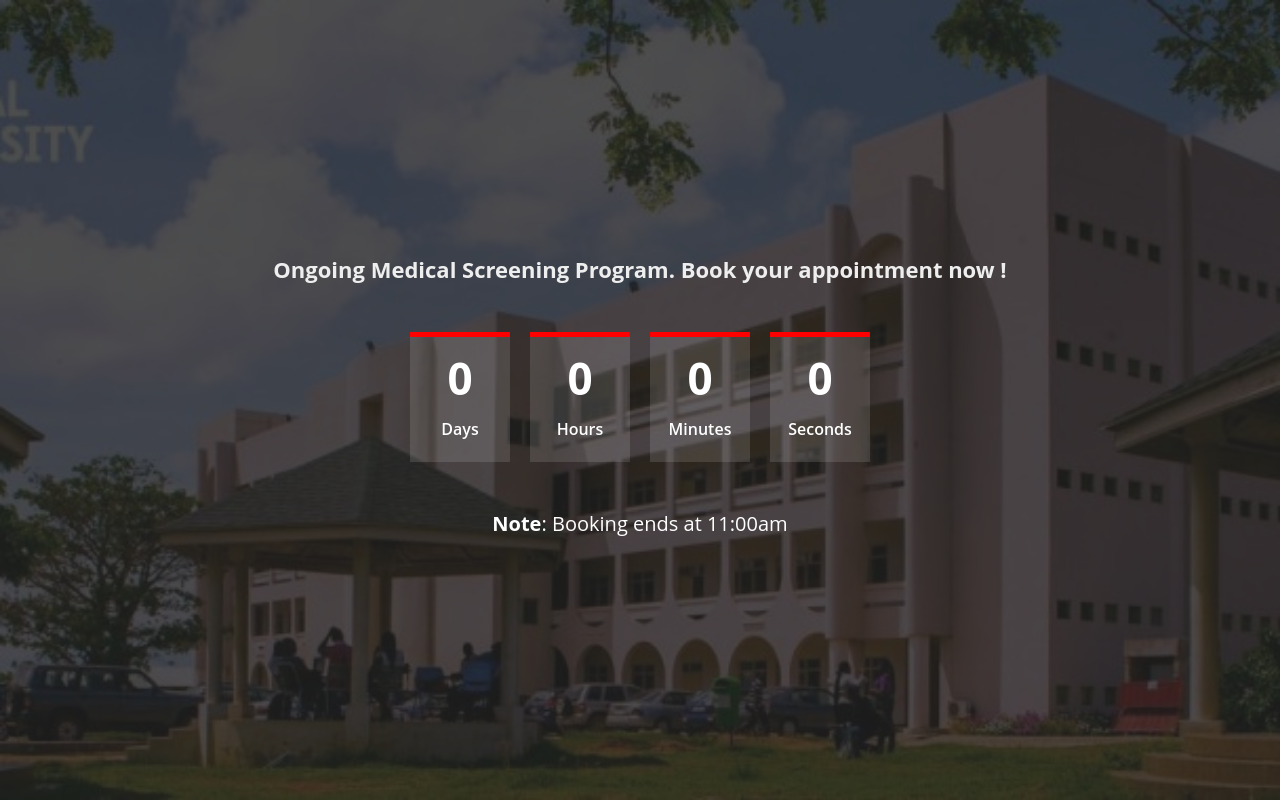
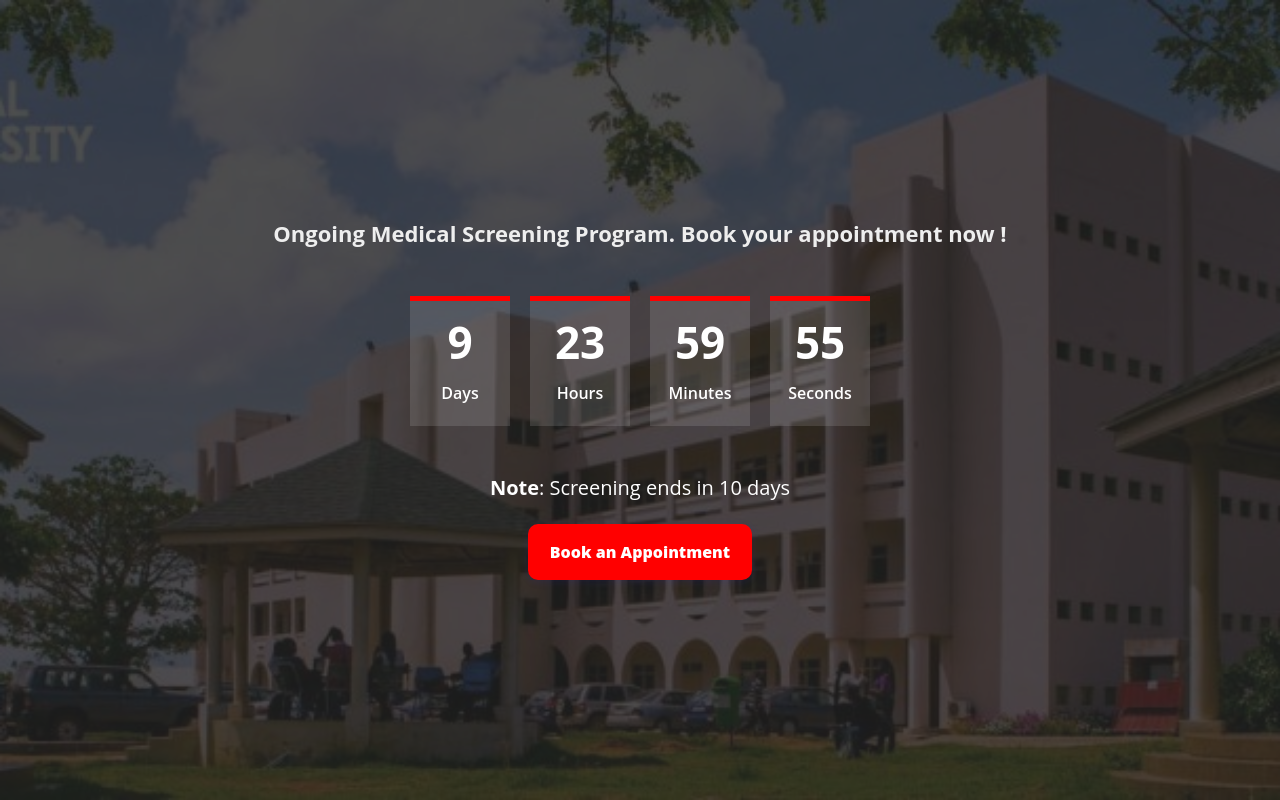
Before and after one commit to SoftLife0/Booking, a React (Vite) app: page / in a window 1280 px wide. Built offline with nearby package versions, Linux system fonts and the light colour scheme.

Commit message:
simplyfying the landing page

```diff
--- a/src/pages/Hero/Landing.jsx
+++ b/src/pages/Hero/Landing.jsx
@@ -1,55 +1,43 @@
 import React, { useState, useEffect } from 'react';
-import { useHistory } from 'react-router-dom/cjs/react-router-dom.min';
+import { useHistory } from 'react-router-dom';
 import './Landing.css';
-// import logo from '../../assets/hero.png'
 
 const Landing = () => {
   const [countdown, setCountdown] = useState({ days: 0, hours: 0, minutes: 0, seconds: 0 });
-  const [isBookingOpen, setIsBookingOpen] = useState(false);
+  const [endDate] = useState(() => {
+    const today = new Date();
+    const endDate = new Date(today.setDate(today.getDate() + 10)); // Set end date to 10 days from today
+    return endDate;
+  });
   const history = useHistory();
 
   useEffect(() => {
-    const countDownDate = () => {
+    const calculateCountdown = () => {
       const now = new Date().getTime();
-      const slotStart = new Date();
-      slotStart.setHours(7, 0, 0, 0); // Set the start time to 8:00 am
-      const slotEnd = new Date();
-      slotEnd.setHours(11, 0, 0, 0); // Set the end time to 11:00 am
-      const tenDaysFromNow = new Date();
-      tenDaysFromNow.setDate(tenDaysFromNow.getDate() + 10); // 10 days from now
-
-      if (now >= slotStart.getTime() && now <= slotEnd.getTime()) {
-        // Inside the booking slot
-        const timeLeft = slotEnd.getTime() - now;
+      const timeLeft = endDate.getTime() - now;
       const days = Math.floor(timeLeft / (1000 * 60 * 60 * 24));
       const hours = Math.floor((timeLeft % (1000 * 60 * 60 * 24)) / (1000 * 60 * 60));
       const minutes = Math.floor((timeLeft % (1000 * 60 * 60)) / (1000 * 60));
       const seconds = Math.floor((timeLeft % (1000 * 60)) / 1000);
 
       setCountdown({ days, hours, minutes, seconds });
-        setIsBookingOpen(true);
-      } else {
-        // Outside the booking slot
-        setIsBookingOpen(false);
-      }
     };
 
-    const interval = setInterval(countDownDate, 1000);
-    countDownDate(); // Run initially to set the initial countdown
+    const interval = setInterval(calculateCountdown, 1000);
+    calculateCountdown(); // Run initially to set the initial countdown
     return () => clearInterval(interval); // Clean up interval on unmount
-  }, []);
+  }, [endDate]);
 
   const handleMakeAppointment = () => {
-    history.push('/booking')
+    history.push('/booking');
   };
 
   return (
     <div id="hero">
       <header id="header" className="d-flex align-items-center">
         <div className="container d-flex flex-column align-items-center">
-          {/* <img src={logo} width={150} alt="" /> */}
           <h2 style={{ textAlign: 'center', fontWeight:'bold' }}>Ongoing Medical Screening Program. Book your appointment now !</h2>
-          <div className="countdown d-flex justify-content-center" data-count={new Date().getFullYear() + '/' + (new Date().getMonth() + 1) + '/' + (new Date().getDate() + 10)}>
+          <div className="countdown d-flex justify-content-center" data-count={endDate.toLocaleDateString()}>
             <div className="countdown-item">
               <h3>{countdown.days}</h3>
               <h4>Days</h4>
@@ -67,15 +55,10 @@ const Landing = () => {
               <h4>Seconds</h4>
             </div>
           </div>
-          <h5><b>Note</b>: Booking ends at 11:00am</h5>
-
-
+          <h5><b>Note</b>: Screening ends in 10 days</h5>
           <div>
-            {isBookingOpen && (
-              <button onClick={handleMakeAppointment} className="pill-button mt-3" style={{ background: '#ff0000' }}><b>Make an Appointment</b></button>
-            )}
+            <button onClick={handleMakeAppointment} className="pill-button mt-3" style={{ background: '#ff0000' }}><b>Book an Appointment</b></button>
           </div>
-
         </div>
       </header>
     </div>
```
Lines whose indentation alone changed are shown as unchanged.
